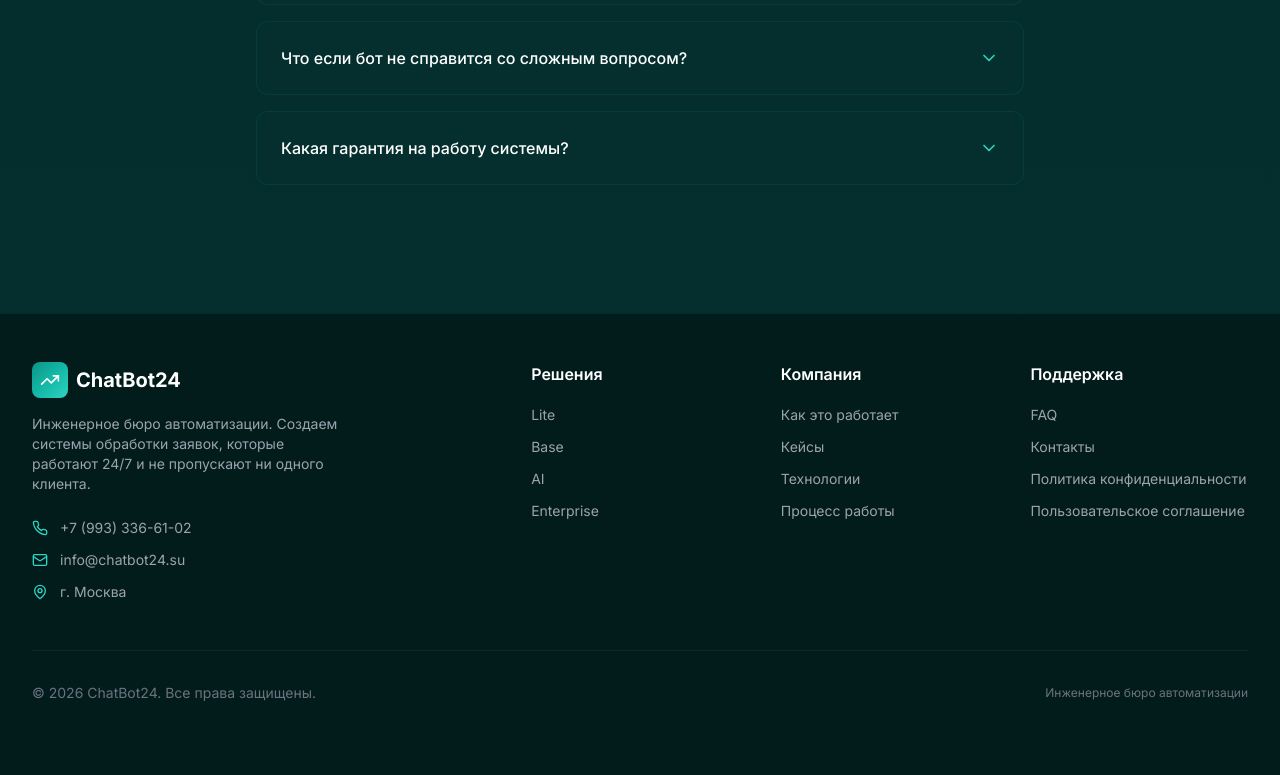
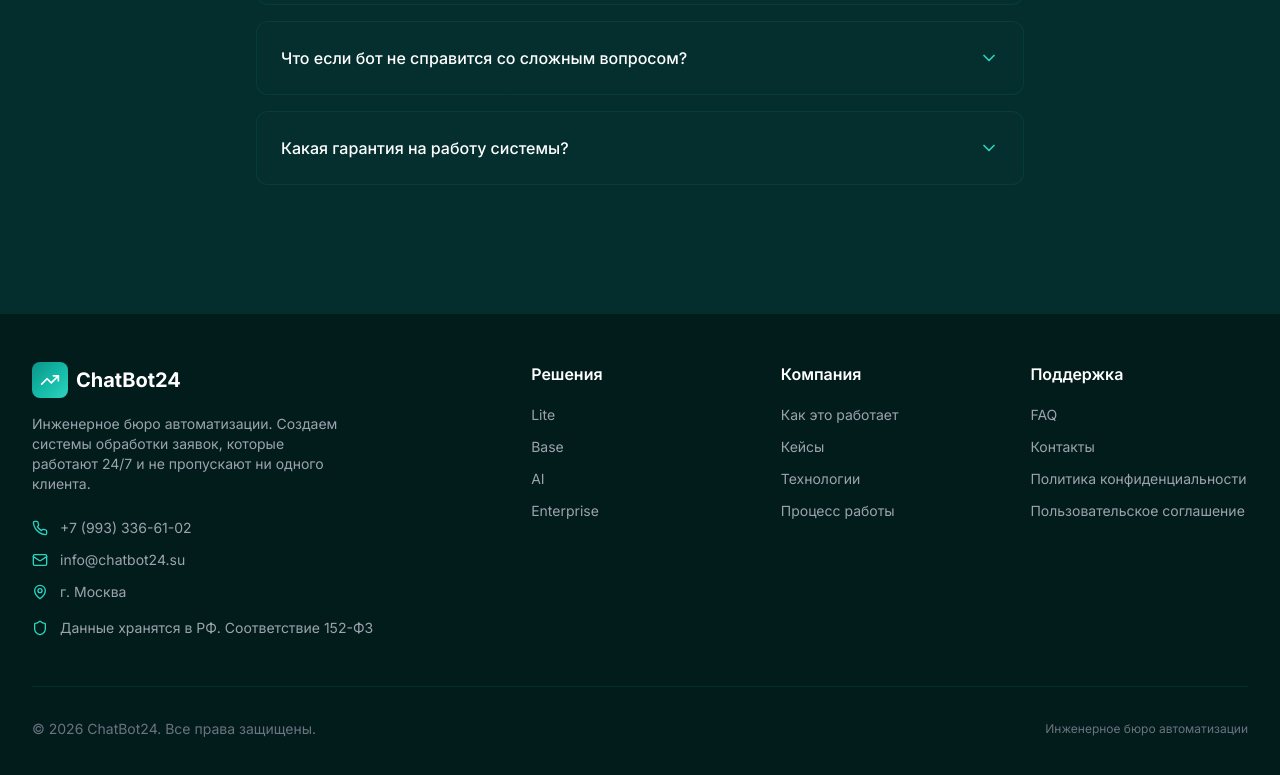
Before and after one commit to timoshinoleg-eng/march, a Next.js app: page / in a window 1280 px wide. Shown: the part 10961-11736 px from the top of the page. Before the commit the page ends 11712 px from the top, so only its background shows below. Built offline with nearby package versions, Linux system fonts and the light colour scheme.

Commit message:
feat: add 152-FZ compliance text to footer tee to AI-Assist tariff

```diff
--- a/components/sections/Footer.tsx
+++ b/components/sections/Footer.tsx
@@ -1,4 +1,4 @@
-import { TrendingUp, Mail, Phone, MapPin } from "lucide-react";
+import { TrendingUp, Mail, Phone, MapPin, Shield } from "lucide-react";
 
 const footerLinks = {
   solutions: [
@@ -58,6 +58,11 @@ export default function Footer() {
               <div className="flex items-center gap-3 text-sm text-gray-400">
                 <MapPin className="w-4 h-4 text-primary-400" />
                 <span>г. Москва</span>
+              </div>
+              {/* 152-FZ Compliance Badge */}
+              <div className="flex items-center gap-3 text-sm text-gray-400 pt-1">
+                <Shield className="w-4 h-4 text-primary-400 flex-shrink-0" />
+                <span>Данные хранятся в РФ. Соответствие 152-ФЗ</span>
               </div>
             </div>
           </div>
```
